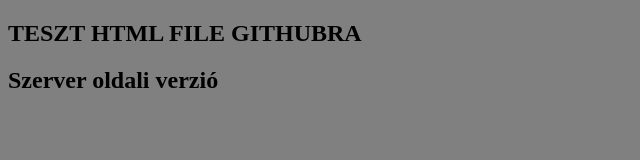
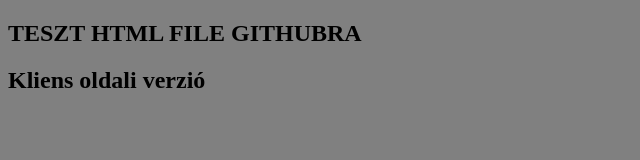
Before and after one commit to szmirtill/html, a plain HTML site: page index.html in a window 1280 px wide. Shown: the full height of the page, 0-640 px from the left. Drawn offline with Linux system fonts and the light colour scheme.

Commit message:
uj verzió

```diff
--- a/index.html
+++ b/index.html
@@ -6,6 +6,6 @@
 </head>
 <body style="background-color:grey;">
 <h2>TESZT HTML FILE GITHUBRA</h2>
-  <h2>Szerver oldali verzió </h2>
+  <h2>Kliens oldali verzió </h2>
 </body>
 </html>
```
